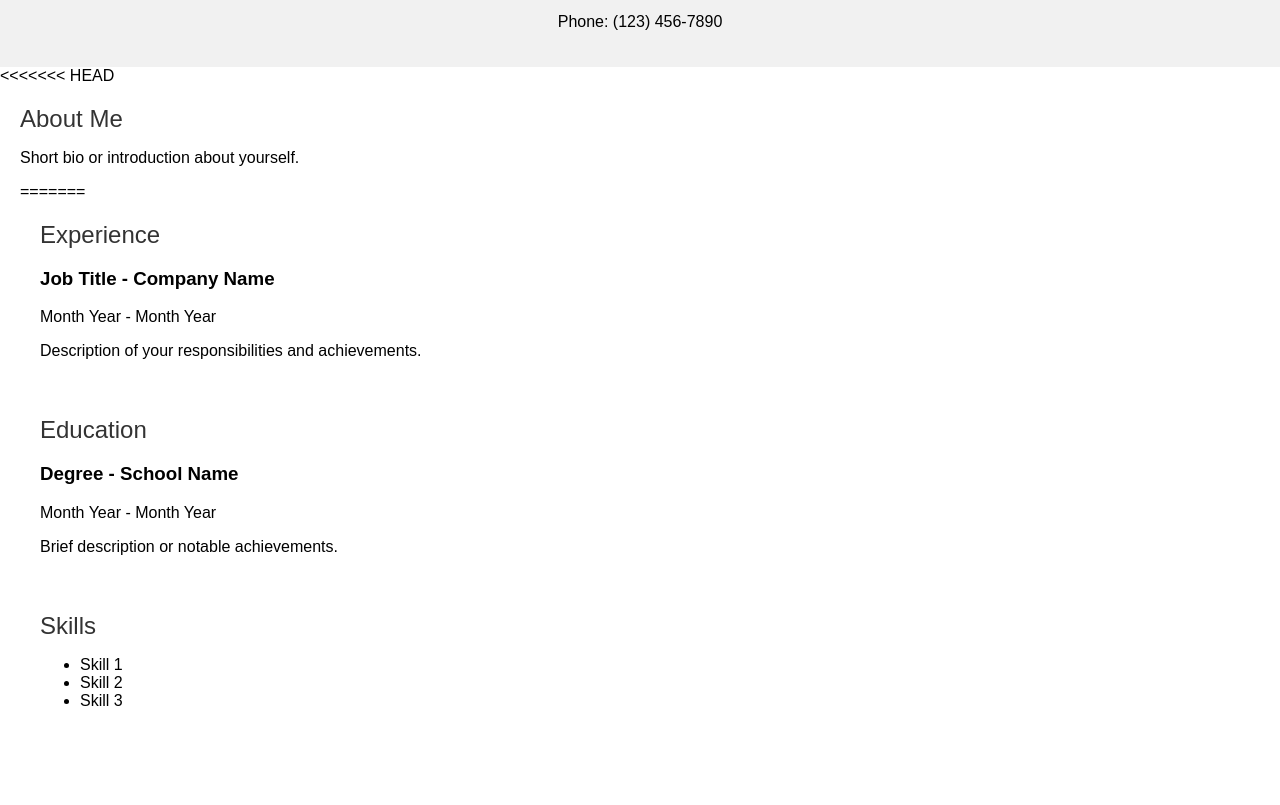
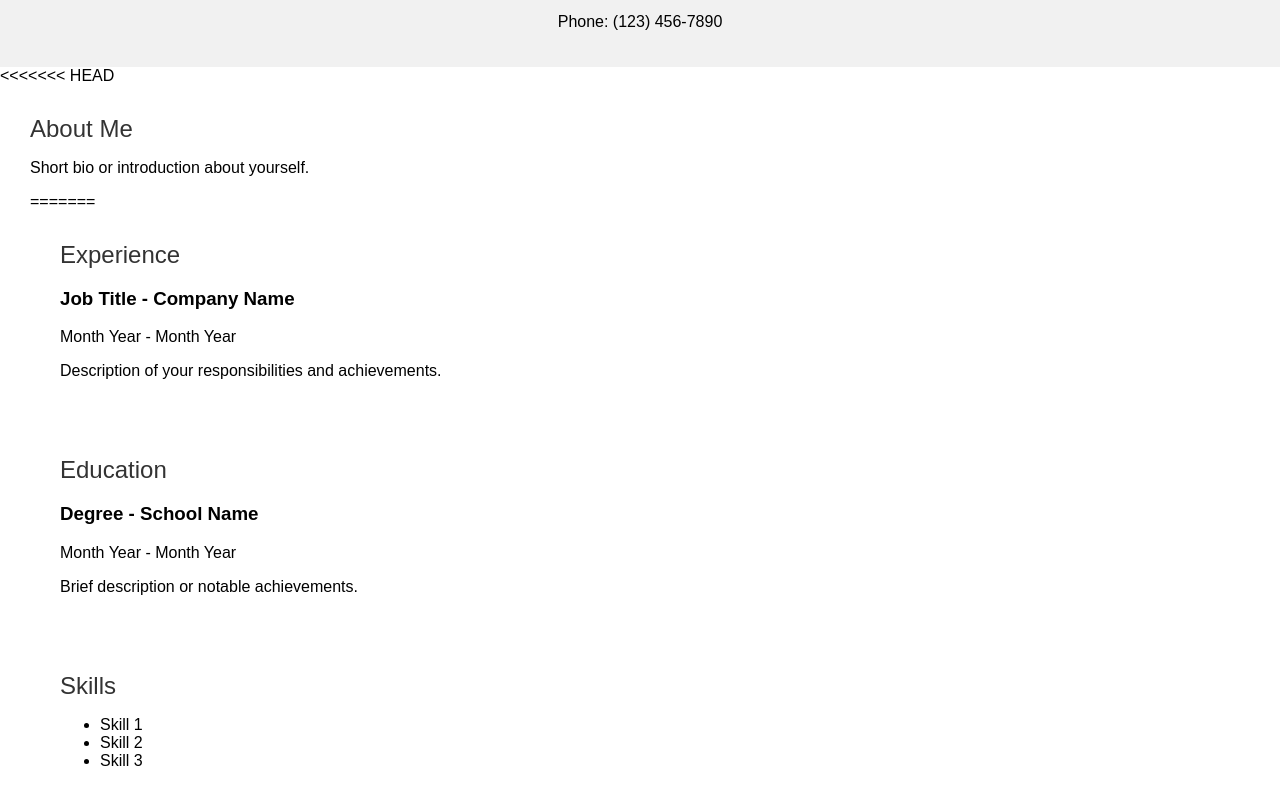
Before and after one commit to Mahywr/JAVASCRIPT, a plain HTML site: page index.html in a window 1280 px wide. Shown: the part 121-926 px from the top of the page. Before the commit the page ends 887 px from the top, so only its background shows below. Drawn offline with Linux system fonts and the light colour scheme.

Commit message:
Update index.html

```diff
--- a/index.html
+++ b/index.html
@@ -5,7 +5,7 @@
     <style>
         body { font-family: Arial, sans-serif; margin: 0; padding: 0; }
         .header { background-color: #f1f1f1; padding: 20px; text-align: center; }
-        .section { padding: 20px; }
+        .section { padding: 30px; }
         .section-title { color: #333; font-size: 24px; margin-bottom: 10px; }
         .section-content { font-size: 16px; }
         .experience-item, .education-item { margin-bottom: 15px; }
```
